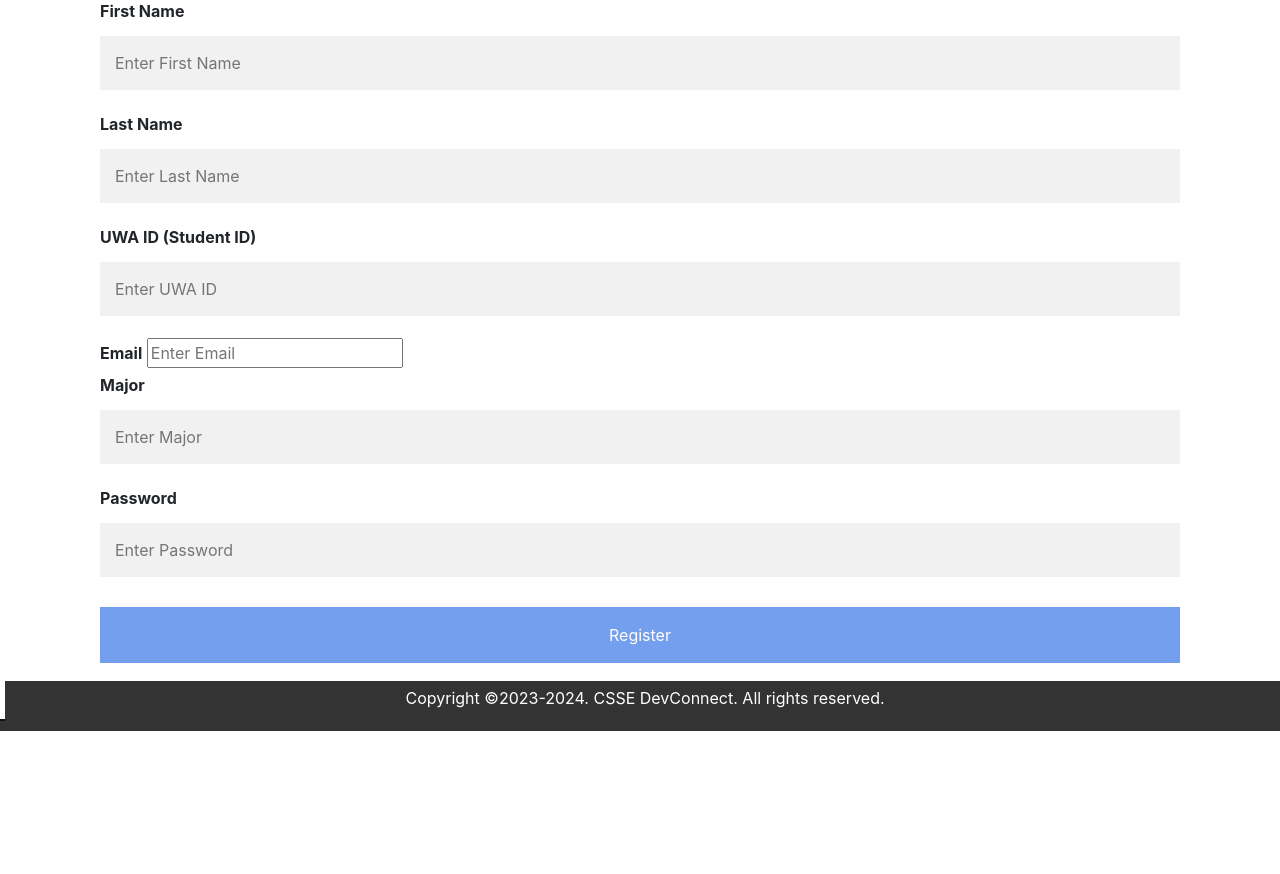
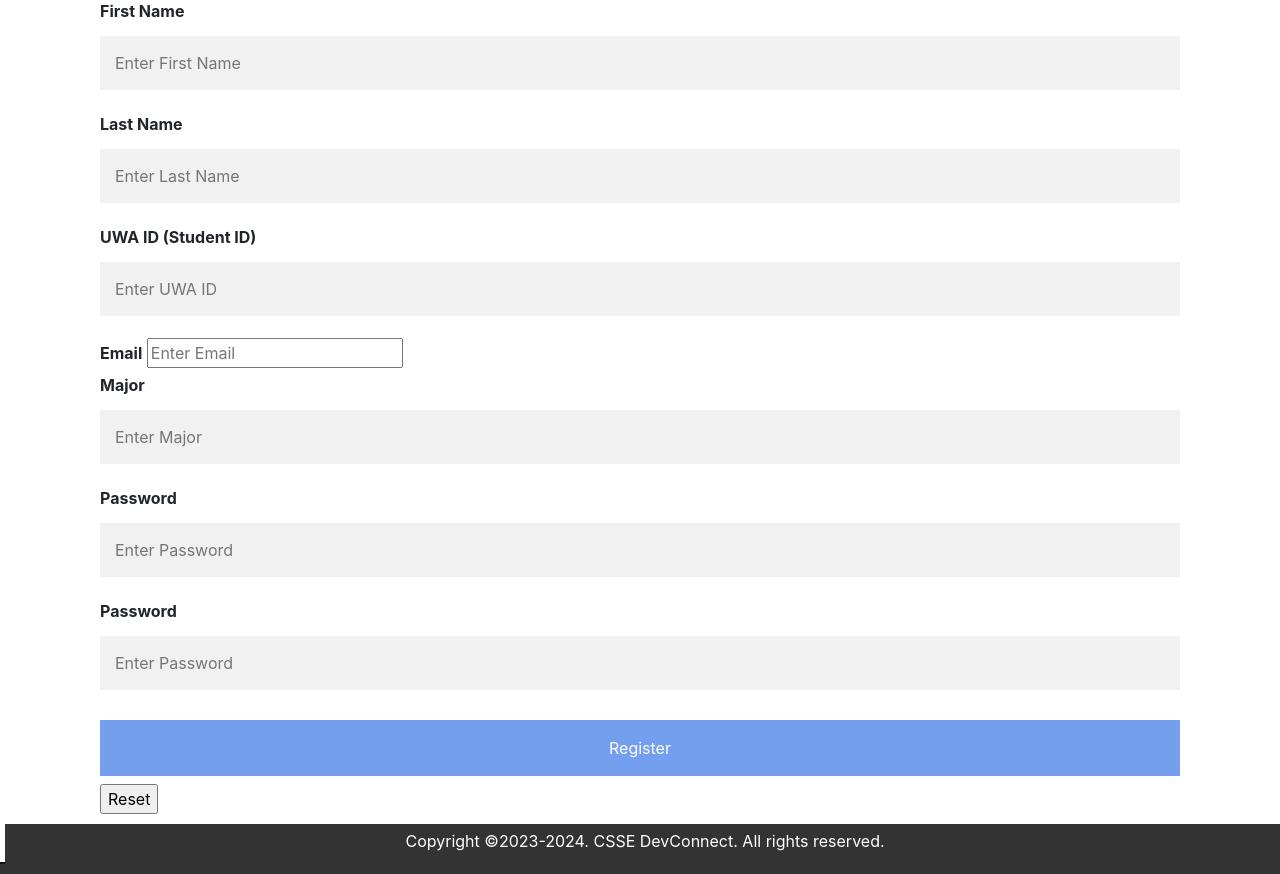
Before and after one commit to ramandatta87/CITS5505_UWA_Group_Project, a Flask app: page /auth/register in a window 1280 px wide. Shown: the part 274-1148 px from the top of the page. Before the commit the page ends 1005 px from the top, so only its background shows below. Run offline with Flask 3, Linux system fonts and the light colour scheme; parts of the project's set-up code (start-up, migrations or seed data) failed here and were passed over; some libraries are stand-ins or nearby versions.

Commit message:
Added Fields in signup.html form. Updated routes

```diff
--- a/app/controllers/auth_controller.py
+++ b/app/controllers/auth_controller.py
@@ -1,4 +1,5 @@
 # Import necessary modules and functions
+from datetime import datetime
 from flask import Blueprint, render_template, request, flash, redirect, url_for
 from app.models.user import User    # Importing the User model
 from app.forms import RegisterForm  # Importing the RegisterForm
@@ -12,20 +13,20 @@ auth = Blueprint('auth', __name__)
 @auth.route("/register", methods=['GET', 'POST'])
 def register():
     form = RegisterForm(request.form)
-    # Check if the request method is POST and the form data is valid
-
     if request.method == 'POST' and form.validate():
         # Check if the user already exists based on email or UWA ID
         existing_user = User.query.filter((User.email == form.email.data) | (User.uwa_id == form.uwa_id.data)).first()
-        if existing_user is None:   # If user does not exist
-
-            # Create a new user instance with form data
+        if existing_user is None:  # If user does not exist
+            # Create a new user instance with form data, including defaults for new fields
             new_user = User(
                 first_name=form.first_name.data,
                 last_name=form.last_name.data,
                 uwa_id=form.uwa_id.data,
                 email=form.email.data,
-                major=form.major.data
+                major=form.major.data,
+                is_disabled=False,  # Default value as specified
+                timestamp=datetime.utcnow(),  # Current UTC time as timestamp
+                role='user'  # Default role
             )
 
             # Set the password for the new user
@@ -38,7 +39,7 @@ def register():
                 return redirect(url_for('auth.login'))
             except Exception as e:
                 db.session.rollback()
-                flash("Failed to register the user.", "error")
+                flash(f"Failed to register the user due to {e}", "error")
         else:
             flash('Email or UWA ID already exists.', 'error')
     return render_template("register.html", form=form)
--- a/app/forms.py
+++ b/app/forms.py
@@ -9,4 +9,6 @@ class RegisterForm(FlaskForm):
     email = StringField('Email', validators=[DataRequired()])
     major = StringField('Major', validators=[DataRequired()])
     password = PasswordField('Password', validators=[DataRequired()])
+    c_password = PasswordField('Password', validators=[DataRequired()])
     submit = SubmitField('Register')
+    clear_form = SubmitField('Clear')
--- a/app/models/user.py
+++ b/app/models/user.py
@@ -1,5 +1,6 @@
 # Import necessary modules and functions(for password hashing and salting)
 from app import db
+from datetime import datetime
 from werkzeug.security import generate_password_hash
 
 #Defining the User Model Class
--- a/app/templates/register.html
+++ b/app/templates/register.html
@@ -26,8 +26,12 @@
         <br>
         <label for="password"><b>Password</b></label>
         <input type="password" placeholder="Enter Password" name="password" required>
+
+        <label for="Confrim password"><b>Password</b></label>
+        <input type="password" placeholder="Enter Password" name="password" required>
         <br class="clear">
         <input class="btn-submit" type="submit" value="Register">
+        <input type="reset" value="Reset" />
     </form>
 </div>
 {% endblock %}
```
Also changed, not shown: app/sqldb.db.
